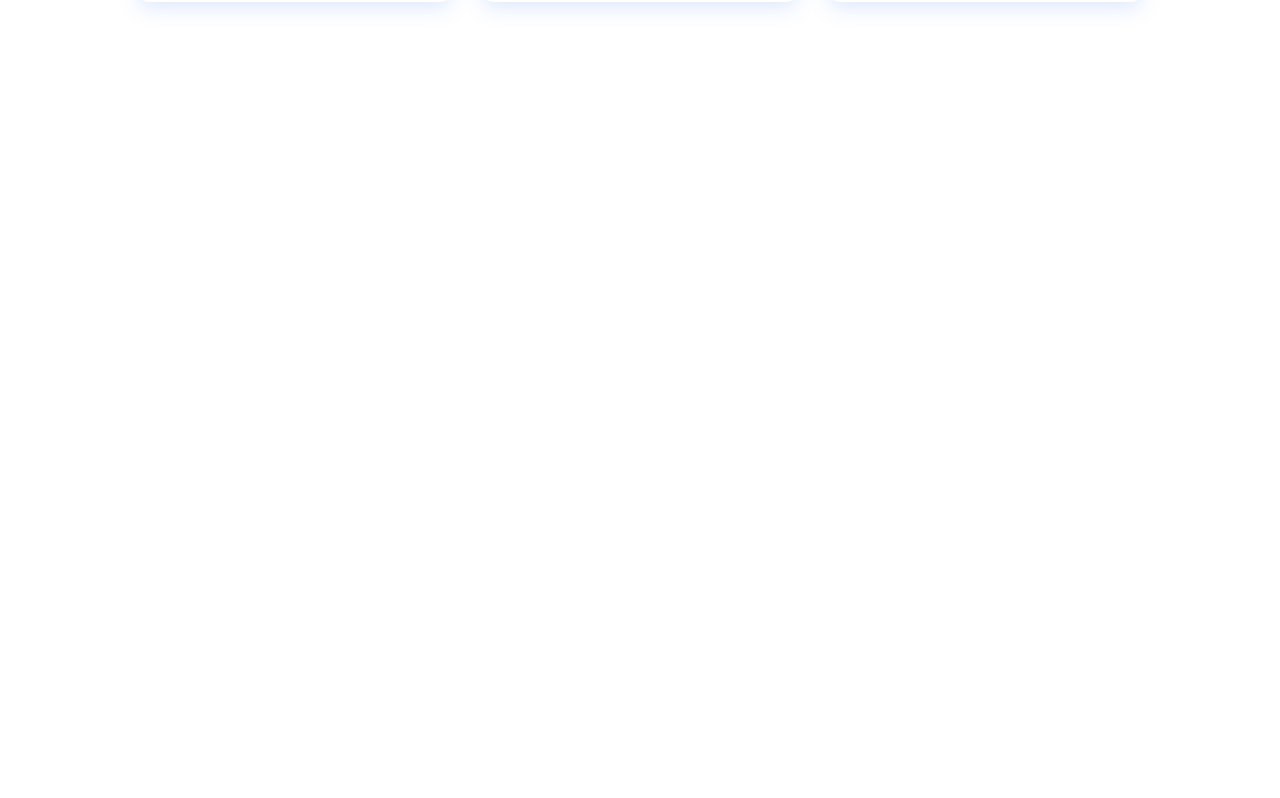
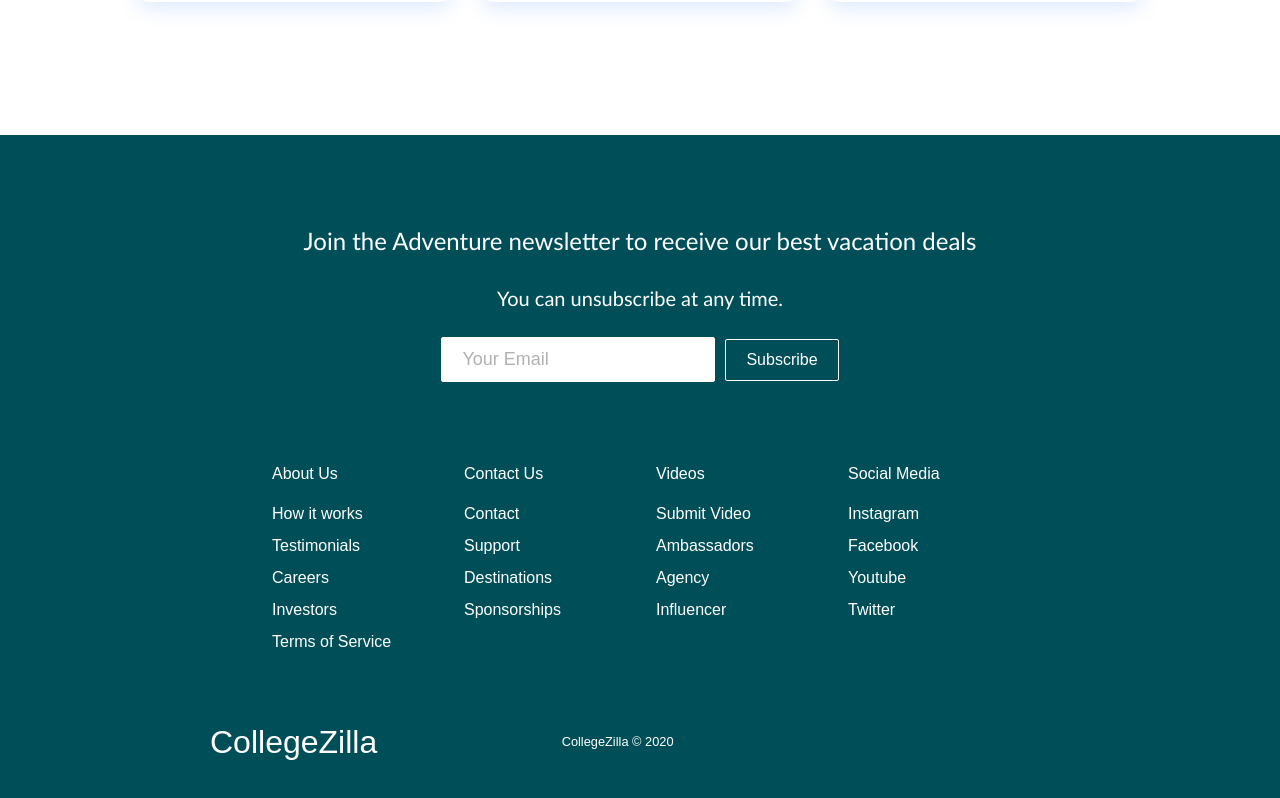
Before and after one commit to Krishna47ak/Club-Manager, a React (Create React App) app in the folder Frontend/club-manager/: page / in a window 1280 px wide. Shown: the part 1868-2666 px from the top of the page. Before the commit the page ends 2003 px from the top, so only its background shows below. Built offline with nearby package versions, Linux system fonts and the light colour scheme.

Commit message:
Footer added

```diff
--- a/Frontend/club-manager/src/App.js
+++ b/Frontend/club-manager/src/App.js
@@ -2,6 +2,7 @@
 
 import Home from "./screens/Home";
 import Navbar from "./components/Navbar/Navbar.js";
+import Footer from "./components/Footer/footer.js";
 
 import { BrowserRouter as Router, Route, Routes } from "react-router-dom";
 import { Provider } from "react-redux";
@@ -15,6 +16,7 @@
         <Routes>
           <Route exact path="/" element={<Home />} />
         </Routes>
+        <Footer/>
       </Router>
     </Provider>
   );
--- /dev/null
+++ b/Frontend/club-manager/src/components/Footer/footer.css
@@ -0,0 +1,164 @@
+.footer-container {
+    background-color:
+    #004f58;
+    padding: 4rem 0 2rem 0;
+    display: flex;
+    flex-direction: column;
+    justify-content: center;
+    align-items: center;
+  }
+
+  .footer-subscription {
+    display: flex;
+    flex-direction: column;
+    justify-content: center;
+    align-items: center;
+    text-align: center;
+
+    margin-bottom: 24px;
+    padding: 24px;
+    color: #fff;
+  }
+
+  .footer-subscription > p {
+    font-family: 'Trebuchet MS', 'Lucida Sans Unicode', 'Lucida Grande',
+      'Lucida Sans', Arial, sans-serif;
+  }
+
+  .footer-subscription-heading {
+    margin-bottom: 24px;
+    font-size: 24px;
+  }
+
+  .footer-subscription-text {
+    margin-bottom: 24px;
+    font-size: 20px;
+  }
+
+  .footer-input {
+    padding: 8px 20px;
+    border-radius: 2px;
+    margin-right: 10px;
+    outline: none;
+    border: none;
+    font-size: 18px;
+    margin-bottom: 16px;
+    border: 1px solid #fff;
+  }
+
+  .footer-links {
+    width: 100%;
+    max-width: 1000px;
+    display: flex;
+    justify-content: center;
+  }
+
+  .footer-link-wrapper {
+    display: flex;
+  }
+
+  .footer-link-items {
+    display: flex;
+    flex-direction: column;
+    align-items: flex-start;
+    margin: 16px;
+    text-align: left;
+    width: 160px;
+    box-sizing: border-box;
+  }
+
+  .footer-link-items h2 {
+    margin-bottom: 16px;
+  }
+
+  .footer-link-items > h2 {
+    color: #fff;
+  }
+
+  .footer-link-items a {
+    color: #fff;
+    text-decoration: none;
+    margin-bottom: 0.5rem;
+  }
+
+  .footer-link-items a:hover {
+    color: #e9e9e9;
+    transition: 0.3s ease-out;
+  }
+
+  .footer-email-form h2 {
+    margin-bottom: 2rem;
+  }
+
+  .footer-input::placeholder {
+    color: #b1b1b1;
+  }
+
+  /* Social Icons */
+  .social-icon-link {
+    color: #fff;
+    font-size: 24px;
+  }
+
+  .social-media {
+    max-width: 1000px;
+    width: 100%;
+  }
+
+  .social-media-wrap {
+    display: flex;
+    justify-content: space-between;
+    align-items: center;
+    width: 90%;
+    max-width: 1000px;
+    margin: 40px auto 0 auto;
+  }
+
+  .social-icons {
+    display: flex;
+    justify-content: space-between;
+    align-items: center;
+    width: 240px;
+  }
+
+  .social-logo {
+    color: #fff;
+    justify-self: start;
+    margin-left: 20px;
+    cursor: pointer;
+    text-decoration: none;
+    font-size: 2rem;
+    display: flex;
+    align-items: center;
+    margin-bottom: 16px;
+  }
+
+  .website-rights {
+    color: #fff;
+    margin-bottom: 16px;
+  }
+
+  @media screen and (max-width: 820px) {
+    .footer-links {
+      padding-top: 2rem;
+    }
+
+    .footer-input {
+      width: 100%;
+    }
+
+    .btn {
+      width: 100%;
+    }
+
+    .footer-link-wrapper {
+      flex-direction: column;
+    }
+
+    .social-media-wrap {
+      flex-direction: column;
+    }
+  }
+
+  @media screen and (max-width: 768px) {
+  }
--- /dev/null
+++ b/Frontend/club-manager/src/components/Footer/footer.js
@@ -0,0 +1,120 @@
+import React from 'react'
+import Button from '../common/Button'
+import '../Footer/footer.css'
+import { Link } from 'react-router-dom';
+
+function Footer() {
+    return (
+      <div className='footer-container'>
+        <section className='footer-subscription'>
+          <p className='footer-subscription-heading'>
+            Join the Adventure newsletter to receive our best vacation deals
+          </p>
+          <p className='footer-subscription-text'>
+            You can unsubscribe at any time.
+          </p>
+          <div className='input-areas'>
+            <form>
+              <input
+                className='footer-input'
+                name='email'
+                type='email'
+                placeholder='Your Email'
+              />
+              <Button buttonStyle='btn--outline'>Subscribe</Button>
+            </form>
+          </div>
+        </section>
+        <div class='footer-links'>
+          <div className='footer-link-wrapper'>
+            <div class='footer-link-items'>
+              <h2>About Us</h2>
+              <Link to='/sign-up'>How it works</Link>
+              <Link to='/'>Testimonials</Link>
+              <Link to='/'>Careers</Link>
+              <Link to='/'>Investors</Link>
+              <Link to='/'>Terms of Service</Link>
+            </div>
+            <div class='footer-link-items'>
+              <h2>Contact Us</h2>
+              <Link to='/'>Contact</Link>
+              <Link to='/'>Support</Link>
+              <Link to='/'>Destinations</Link>
+              <Link to='/'>Sponsorships</Link>
+            </div>
+          </div>
+          <div className='footer-link-wrapper'>
+            <div class='footer-link-items'>
+              <h2>Videos</h2>
+              <Link to='/'>Submit Video</Link>
+              <Link to='/'>Ambassadors</Link>
+              <Link to='/'>Agency</Link>
+              <Link to='/'>Influencer</Link>
+            </div>
+            <div class='footer-link-items'>
+              <h2>Social Media</h2>
+              <Link to='/'>Instagram</Link>
+              <Link to='/'>Facebook</Link>
+              <Link to='/'>Youtube</Link>
+              <Link to='/'>Twitter</Link>
+            </div>
+          </div>
+        </div>
+        <section class='social-media'>
+          <div class='social-media-wrap'>
+            <div class='footer-logo'>
+              <Link to='/' className='social-logo'>
+                CollegeZilla
+                <i class='fab fa-typo3' />
+              </Link>
+            </div>
+            <small class='website-rights'>CollegeZilla © 2020</small>
+            <div class='social-icons'>
+              <Link
+                class='social-icon-link facebook'
+                to='/'
+                target='_blank'
+                aria-label='Facebook'
+              >
+                <i class='fab fa-facebook-f' />
+              </Link>
+              <Link
+                class='social-icon-link instagram'
+                to='/'
+                target='_blank'
+                aria-label='Instagram'
+              >
+                <i class='fab fa-instagram' />
+              </Link>
+              <Link
+                class='social-icon-link youtube'
+                to='/'
+                target='_blank'
+                aria-label='Youtube'
+              >
+                <i class='fab fa-youtube' />
+              </Link>
+              <Link
+                class='social-icon-link twitter'
+                to='/'
+                target='_blank'
+                aria-label='Twitter'
+              >
+                <i class='fab fa-twitter' />
+              </Link>
+              <Link
+                class='social-icon-link twitter'
+                to='/'
+                target='_blank'
+                aria-label='LinkedIn'
+              >
+                <i class='fab fa-linkedin' />
+              </Link>
+            </div>
+          </div>
+        </section>
+      </div>
+    );
+  }
+
+  export default Footer;
```
